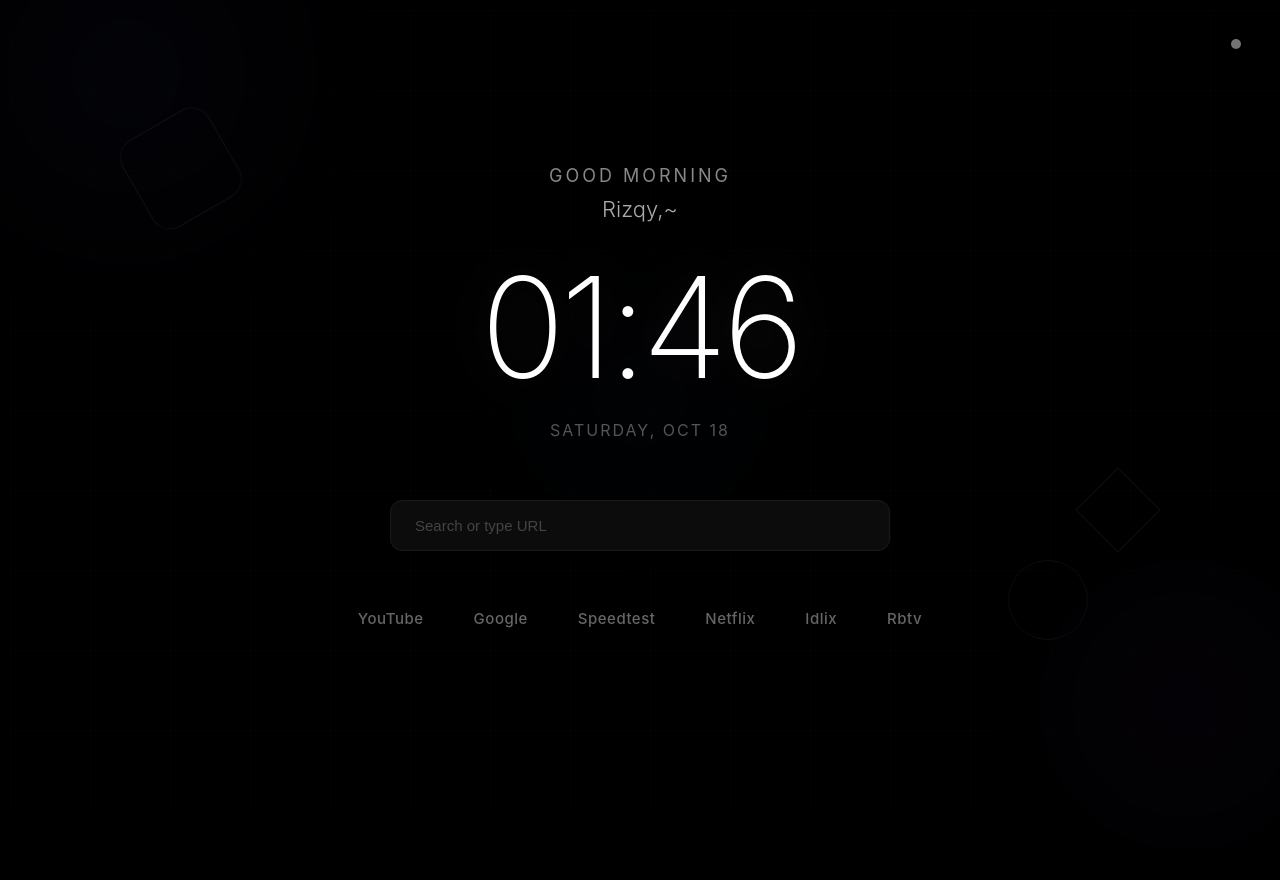
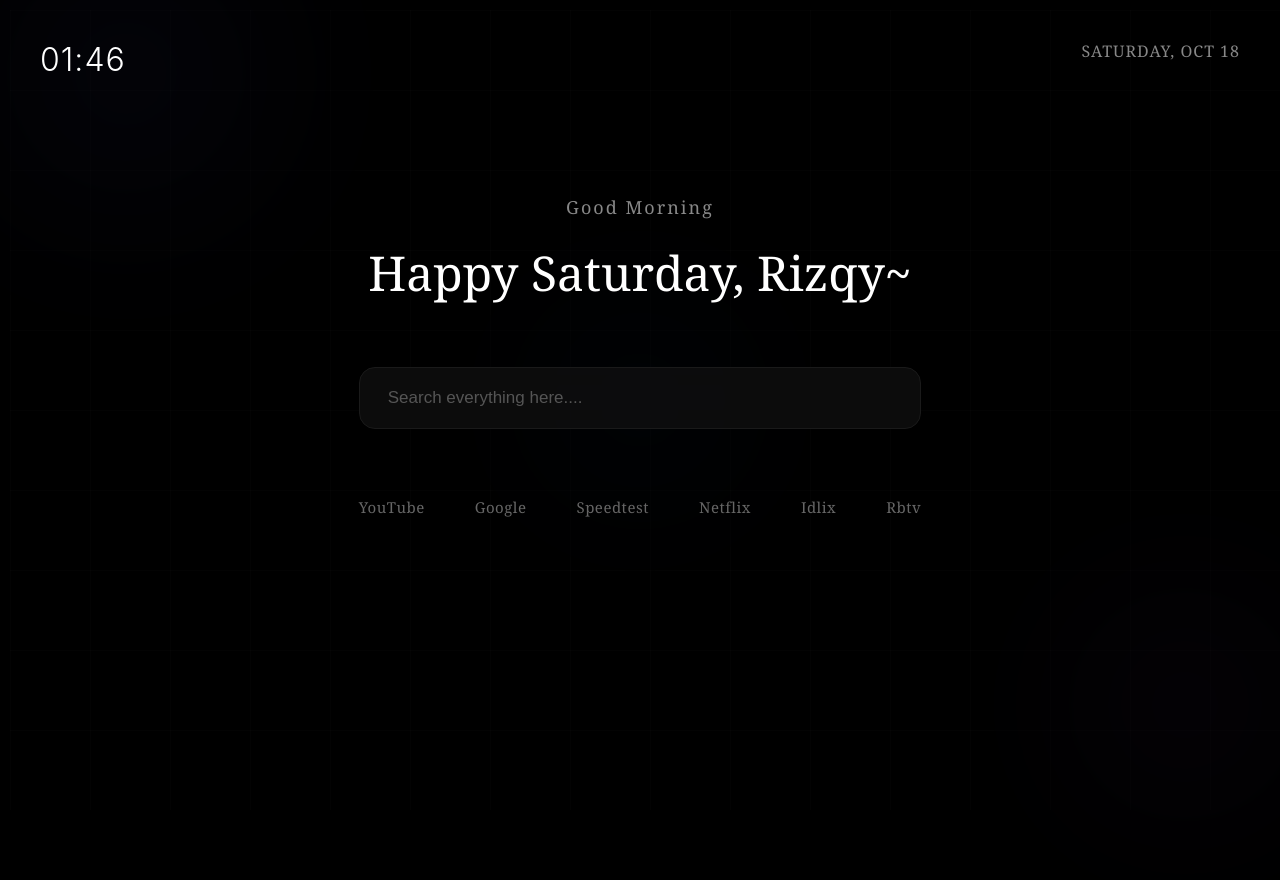
Before and after one commit to rizqyfrdynsh/custom-brave, a plain HTML site: page index.html in a window 1280 px wide. Shown: the top 880 px of the page. Drawn offline with Linux system fonts and the light colour scheme.

Commit message:
new update

```diff
--- a/index.html
+++ b/index.html
@@ -13,7 +13,7 @@
         }
 
         body {
-            font-family: -apple-system, BlinkMacSystemFont, 'Segoe UI', sans-serif;
+            font-family: Charter, 'Bitstream Charter', 'Sitka Text', Cambria, serif;
             background: #000000;
             min-height: 100vh;
             display: flex;
@@ -22,7 +22,7 @@
             justify-content: center;
             color: #ffffff;
             position: relative;
-            overflow-x: hidden;
+            overflow: hidden;
         }
 
         /* Animated gradient orbs */
@@ -74,49 +74,6 @@
             }
         }
 
-        /* Floating geometric shapes */
-        .shape {
-            position: absolute;
-            border: 1px solid rgba(255, 255, 255, 0.05);
-            animation: rotate 30s linear infinite;
-        }
-
-        .shape1 {
-            width: 100px;
-            height: 100px;
-            top: 15%;
-            left: 10%;
-            border-radius: 20px;
-            animation-delay: 0s;
-        }
-
-        .shape2 {
-            width: 80px;
-            height: 80px;
-            bottom: 20%;
-            right: 15%;
-            border-radius: 50%;
-            animation-delay: 10s;
-        }
-
-        .shape3 {
-            width: 60px;
-            height: 60px;
-            top: 60%;
-            left: 85%;
-            transform: rotate(45deg);
-            animation-delay: 20s;
-        }
-
-        @keyframes rotate {
-            from {
-                transform: rotate(0deg) translateY(0);
-            }
-            to {
-                transform: rotate(360deg) translateY(-20px);
-            }
-        }
-
         /* Subtle grid lines */
         .grid-overlay {
             position: absolute;
@@ -134,6 +91,41 @@
             100% { transform: translate(80px, 80px); }
         }
 
+        /* Clock - Top Left */
+        .clock-container {
+            position: fixed;
+            top: 40px;
+            left: 40px;
+            z-index: 10;
+            animation: fadeIn 1s ease;
+        }
+
+        .clock {
+            font-size: 32px;
+            font-weight: 300;
+            color: #ffffff;
+            letter-spacing: 1px;
+            font-family: -apple-system, BlinkMacSystemFont, 'Segoe UI', sans-serif;
+        }
+
+        /* Date - Top Right */
+        .date-container {
+            position: fixed;
+            top: 40px;
+            right: 40px;
+            z-index: 10;
+            animation: fadeIn 1s ease;
+            text-align: right;
+        }
+
+        .date {
+            font-size: 16px;
+            color: #888888;
+            font-weight: 400;
+            letter-spacing: 1px;
+        }
+
+        /* Main Content - Center */
         .container {
             z-index: 10;
             text-align: center;
@@ -141,55 +133,43 @@
             padding: 40px;
         }
 
-        .greeting {
+        .greeting-small {
             font-size: 18px;
             color: #888888;
-            margin-bottom: 10px;
+            margin-bottom: 20px;
             font-weight: 400;
-            letter-spacing: 3px;
-            text-transform: uppercase;
+            letter-spacing: 2px;
             animation: fadeIn 1s ease;
+            margin-top: -80px;
         }
 
-        .username {
-            font-size: 22px;
-            color: #aaaaaa;
-            margin-bottom: 20px;
+        .main-greeting {
+            font-size: 48px;
             font-weight: 300;
-            animation: fadeIn 1.1s ease;
+            color: #ffffff;
+            margin-bottom: 60px;
+            animation: fadeIn 1.2s ease;
+            line-height: 1.4;
         }
 
-        .clock {
-            font-size: 140px;
-            font-weight: 200;
-            color: #ffffff;
-            letter-spacing: -5px;
-            margin-bottom: 8px;
-            animation: fadeIn 1s ease;
-            text-shadow: 0 0 60px rgba(255, 255, 255, 0.1);
-        }
-
-        .date {
-            font-size: 16px;
-            color: #555555;
-            margin-bottom: 60px;
-            font-weight: 400;
-            letter-spacing: 2px;
-            animation: fadeIn 1.2s ease;
+        .emoji {
+            font-size: 48px;
+            margin-right: 10px;
+            display: none;
         }
 
         .search-container {
-            margin-bottom: 50px;
-            animation: fadeIn 1.2s ease;
+            margin-bottom: 60px;
+            animation: fadeIn 1.4s ease;
         }
 
         .search-box {
             width: 100%;
-            max-width: 500px;
-            padding: 16px 24px;
-            font-size: 15px;
+            max-width: 700px;
+            padding: 20px 28px;
+            font-size: 17px;
             border: 1px solid #1a1a1a;
-            border-radius: 12px;
+            border-radius: 16px;
             background: rgba(20, 20, 20, 0.6);
             backdrop-filter: blur(20px);
             color: #ffffff;
@@ -198,11 +178,11 @@
         }
 
         .search-box::placeholder {
-            color: #444444;
+            color: #555555;
         }
 
         .search-box:focus {
-            border-color: #2a2a2a;
+            border-color: #333333;
             background: rgba(30, 30, 30, 0.8);
             box-shadow: 0 0 30px rgba(255, 255, 255, 0.05);
         }
@@ -211,7 +191,7 @@
             display: flex;
             justify-content: center;
             gap: 50px;
-            animation: fadeIn 1.4s ease;
+            animation: fadeIn 1.6s ease;
             flex-wrap: wrap;
         }
 
@@ -257,37 +237,41 @@
             }
         }
 
-        /* Breathing dot */
-        .breath-dot {
-            position: fixed;
-            top: 40px;
-            right: 40px;
-            width: 8px;
-            height: 8px;
-            background: #ffffff;
-            border-radius: 50%;
-            animation: breath 4s ease-in-out infinite;
-            opacity: 0.3;
-        }
+        @media (max-width: 768px) {
+            .clock-container {
+                top: 20px;
+                left: 20px;
+            }
 
-        @keyframes breath {
-            0%, 100% {
-                transform: scale(1);
-                opacity: 0.3;
-            }
-            50% {
-                transform: scale(1.5);
-                opacity: 0.6;
-            }
-        }
-
-        @media (max-width: 768px) {
-            .quick-links {
-                gap: 30px;
+            .date-container {
+                top: 20px;
+                right: 20px;
             }
 
             .clock {
-                font-size: 100px;
+                font-size: 24px;
+            }
+
+            .date {
+                font-size: 13px;
+            }
+
+            .main-greeting {
+                font-size: 32px;
+            }
+
+            .emoji {
+                font-size: 32px;
+            }
+
+            .search-box {
+                max-width: 90%;
+                padding: 16px 20px;
+                font-size: 15px;
+            }
+
+            .quick-links {
+                gap: 30px;
             }
         }
     </style>
@@ -299,20 +283,25 @@
     <div class="orb orb2"></div>
     <div class="orb orb3"></div>
 
-    <div class="shape shape1"></div>
-    <div class="shape shape2"></div>
-    <div class="shape shape3"></div>
+    <!-- Clock - Top Left -->
+    <div class="clock-container">
+        <div class="clock" id="clock"></div>
+    </div>
 
-    <div class="breath-dot"></div>
+    <!-- Date - Top Right -->
+    <div class="date-container">
+        <div class="date" id="date"></div>
+    </div>
 
+    <!-- Main Content - Center -->
     <div class="container">
-        <div class="greeting" id="greeting"></div>
-        <div class="username">Rizqy,~</div>
-        <div class="clock" id="clock"></div>
-        <div class="date" id="date"></div>
+        <div class="greeting-small" id="greetingSmall"></div>
+        <div class="main-greeting">
+            <span id="mainGreeting"></span>
+        </div>
 
         <div class="search-container">
-            <input type="text" class="search-box" placeholder="Search or type URL" id="searchBox">
+            <input type="text" class="search-box" placeholder="Search everything here...." id="searchBox">
         </div>
 
         <div class="quick-links">
@@ -341,12 +330,18 @@
         }
 
         function updateGreeting() {
-            const hour = new Date().getHours();
+            const now = new Date();
+            const hour = now.getHours();
+            const days = ['Sunday', 'Monday', 'Tuesday', 'Wednesday', 'Thursday', 'Friday', 'Saturday'];
+            const dayName = days[now.getDay()];
+
             let greeting = '';
             if (hour < 12) greeting = 'Good Morning';
             else if (hour < 18) greeting = 'Good Afternoon';
             else greeting = 'Good Evening';
-            document.getElementById('greeting').textContent = greeting;
+
+            document.getElementById('greetingSmall').textContent = greeting;
+            document.getElementById('mainGreeting').textContent = `Happy ${dayName}, Rizqy~`;
         }
 
         document.getElementById('searchBox').addEventListener('keypress', function(e) {
```
